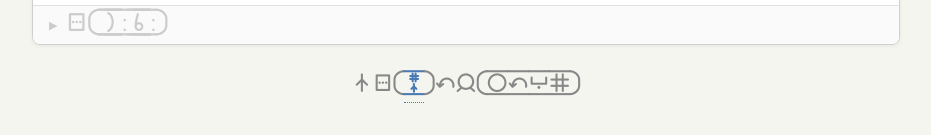
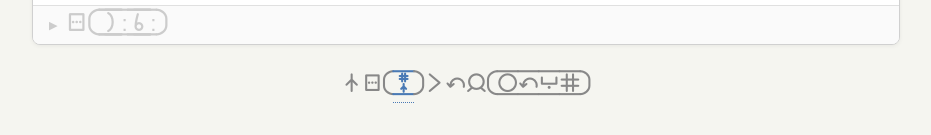
Before and after one commit to gnidan/lipu-sitelen-wawa, a React (Vite) app: page / in a window 1280 px wide. Shown: the part 617-752 px from the top of the page, without its empty margins (174-1105 px from the left). Built offline with nearby package versions, Linux system fonts and the light colour scheme.

Commit message:
Allow Shift+Arrow to extend selection past menu, fix footer text
Pass Shift+Arrow through to the browser when the
selection menu is open so users can extend selections
across lines. Also fix missing "li" in footer.

```diff
--- a/src/app/App.tsx
+++ b/src/app/App.tsx
@@ -23,7 +23,7 @@ export function App() {
           <a href="https://github.com/ETBCOR/nasin-nanpa">
             <SP>nasin-nanpa</SP>
           </a>
-          <SP>] tan jan[ijo tan anpa nanpa]</SP>
+          <SP>] li tan jan[ijo tan anpa nanpa]</SP>
         </p>
       </footer>
     </div>
--- a/src/editor/components/SelectionMenu.tsx
+++ b/src/editor/components/SelectionMenu.tsx
@@ -1359,8 +1359,11 @@ export function createSelectionMenuPlugin() {
         }
 
         // Arrow keys + Enter (action navigation)
+        // Let Shift+Arrow pass through for text
+        // selection expansion
         if (
           event.key === "ArrowDown" &&
+          !event.shiftKey &&
           st.actions.length > 0
         ) {
           const next =
@@ -1377,6 +1380,7 @@ export function createSelectionMenuPlugin() {
 
         if (
           event.key === "ArrowUp" &&
+          !event.shiftKey &&
           st.actions.length > 0
         ) {
           const next =
```
